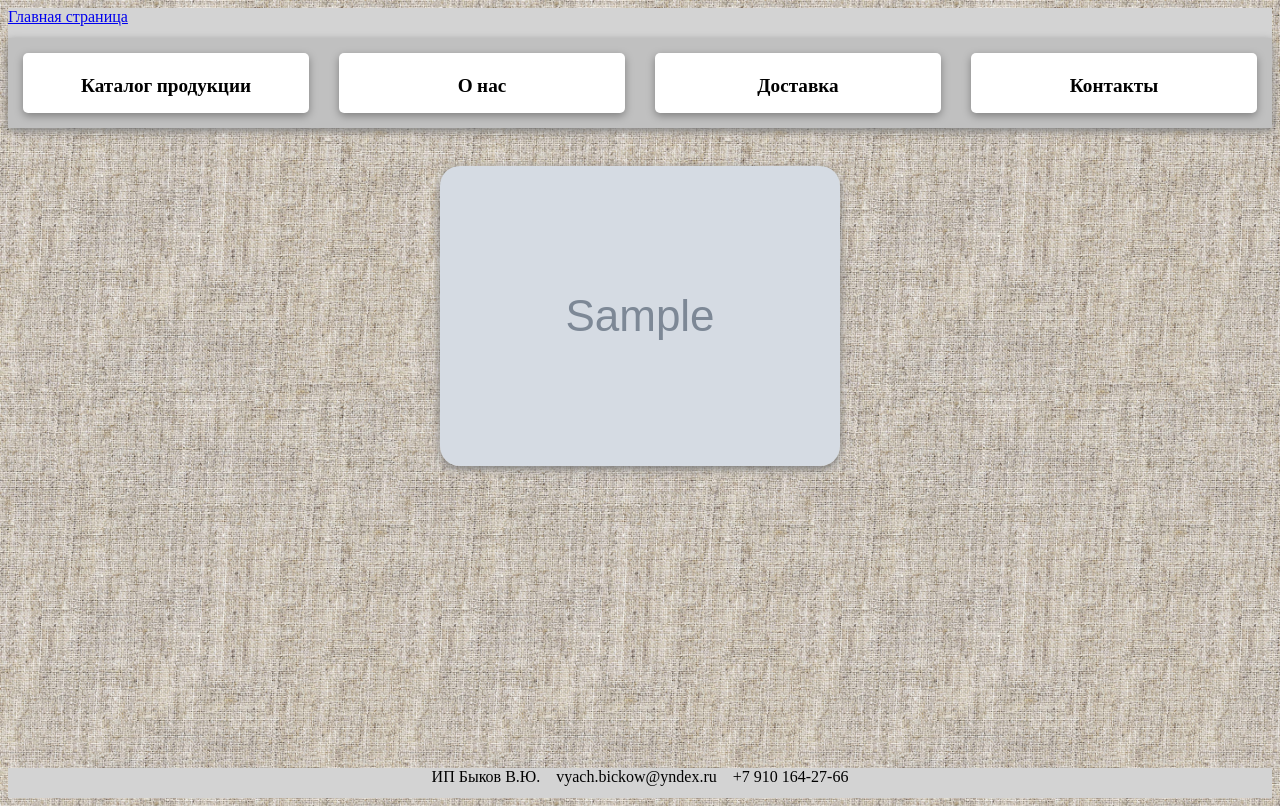
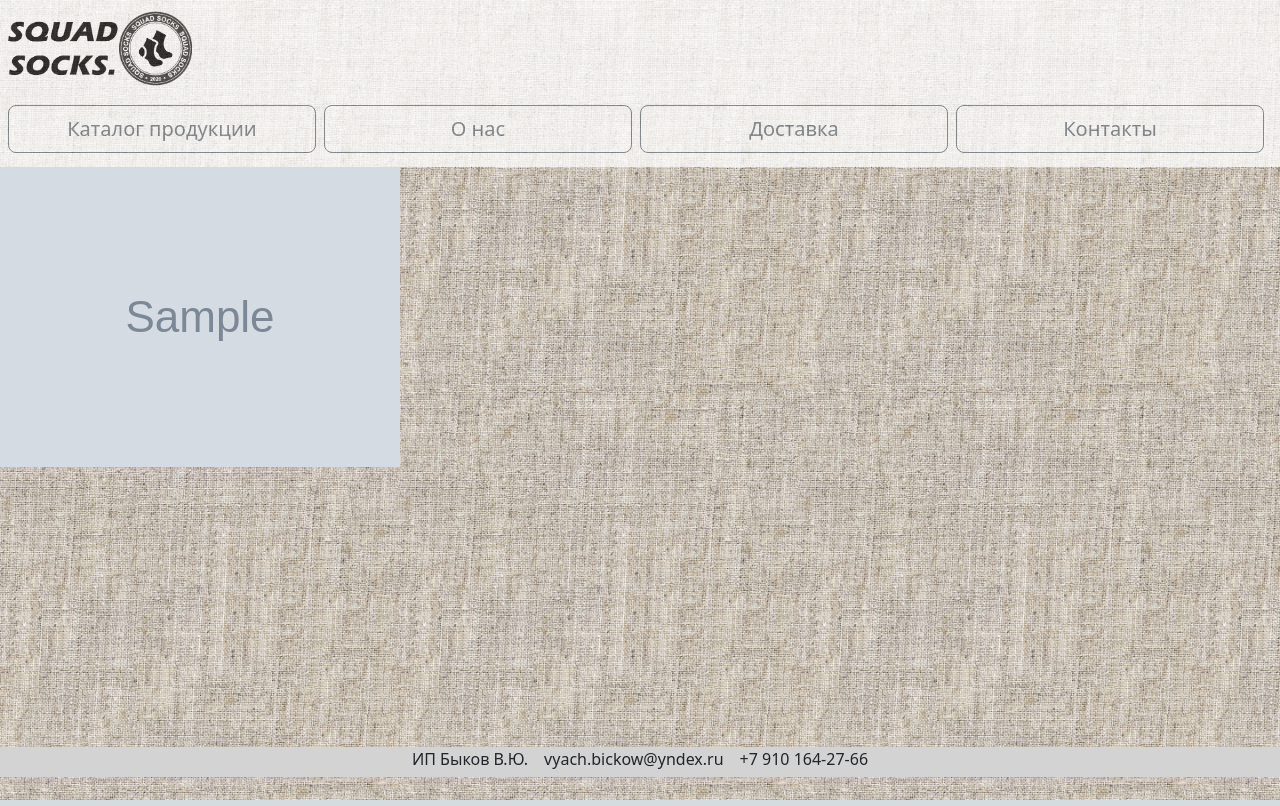
Before and after one commit to mike-sazonov/socks_project, a Django app: page / in a window 1280 px wide. Run offline with Django 5.2, Linux system fonts and the light colour scheme; tables that the repository leaves empty hold one stand-in row (values such as "Sample post"); grey boxes marked "Sample" are stand-in pictures; parts of the project's set-up code (start-up, migrations or seed data) failed here and were passed over; some libraries are stand-ins or nearby versions.

Commit message:
Add bootstrap5 Create new interface

```diff
--- a/requirements.txt
+++ b/requirements.txt
@@ -1,5 +1,6 @@
 asgiref==3.8.1
-Django==5.1
+Django==5.1.1
+django-bootstrap5==24.2
 gunicorn==23.0.0
 packaging==24.1
 psycopg2==2.9.9
--- a/socks/settings.py
+++ b/socks/settings.py
@@ -34,7 +34,8 @@ INSTALLED_APPS = [
     'django.contrib.messages',
     'django.contrib.staticfiles',
     'socks_page',
-    'django.contrib.postgres'
+    'django.contrib.postgres',
+    'django_bootstrap5',
 ]
 
 MIDDLEWARE = [
--- a/socks_page/templates/socks_page/start.html
+++ b/socks_page/templates/socks_page/start.html
@@ -1,19 +1,39 @@
 {% extends "base.html" %}
 
-{% block title %} Startpage {% endblock %}
+{% load django_bootstrap5 %}
+{% bootstrap_css %}
+{% bootstrap_javascript %}
 
+{% block title %} Squad_socks {% endblock %}
 {% block content %}
-<div class="menu">
-    {% for url, name in menu.items %}
-        <a class="start" href="{{ url }}">{{ name }}</a>
+<div class="d-sm-none d-lg-block bg-white opacity-75" style="height: 70px;">
+    <div class="d-flex p-2">
+        {% for url, name in menu.items %}
+            <a class="btn btn-outline-secondary btn-lg me-2" href="{{ url }}" role="button" style="width: 25%;">{{ name }}</a>
+        {% endfor %}
+    </div>
+</div>
+<div class="d-lg-none bg-white opacity-75">
+    <p>
+        <a type="button" data-bs-toggle="collapse" data-bs-target="#collapseExample" role="button" aria-expanded="false" aria-controls="collapseExample">
+            <img class="p-2" src="/static/css/button.png" style="height: 160px;">
+        </a>
+    </p>
+    <div class="collapse bg-white" id="collapseExample">
+        <div class="container p-2" style="width: 100%;">
+            {% for url, name in menu.items %}
+                <div class="d-grid p-2">
+                    <a class="btn btn-outline-secondary btn-lg p-2" href="{{ url }}" style="--bs-btn-font-size: 4rem;">{{ name }}</a>
+                </div>
+            {% endfor %}
+        </div>
+    </div>
+</div>
+
+<div>
+    {% for image in images %}
+        <img src="{{ image.image.url }}">
     {% endfor %}
 </div>
-<div class="menu_image">
-    {% for image in images %}
-    <div class="menuSlides fade">
-    <img src="{{ image.image.url }}">
-    </div>
-    {% endfor %}
-</div>
-<script src="/static/js/menu_slide.js"></script>
+
 {% endblock %}
--- a/static/css/socks.css
+++ b/static/css/socks.css
@@ -5,7 +5,7 @@
 
 
 .content {
-    min-height: calc(100vh - 70px);
+    min-height: calc(100vh - 150px);
 }
 
 .footer {
@@ -108,12 +108,6 @@
     margin: 5px;
 }
 
-.top {
-    height: 30px;
-    width: 100%;
-    background-color: lightgrey;
-}
-
 input[type='checkbox'] {
     transform: scale(1.8);
     display: table-cell;
@@ -125,95 +119,6 @@ select[name='gender'] {
     display: table-cell;
     vertical-align: middle;
     margin: inherit;
-}
-
-
-/* Slideshow container */
-.slideshow-container {
-  max-width: 910px;
-  position: relative;
-  margin: auto;
-}
-
-.slideshow-container img {
-    width: 910px;
-    border-radius: 5px;
-    box-shadow: 0 3px 8px #808080;
-
-}
-
-/* Hide the images by default */
-.mySlides {
-    display: none;
-}
-
-/* Next & previous buttons */
-.prev, .next {
-  cursor: pointer;
-  position: absolute;
-  top: 50%;
-  width: auto;
-  margin-top: -22px;
-  padding: 16px;
-  color: white;
-  font-weight: bold;
-  font-size: 18px;
-  transition: 0.6s ease;
-  border-radius: 0 3px 3px 0;
-}
-
-/* Position the "next button" to the right */
-.next {
-  right: 0;
-  border-radius: 3px 0 0 3px;
-}
-
-/* On hover, add a black background color with a little bit see-through */
-.prev:hover, .next:hover {
-  background-color: rgba(0,0,0,0.8);
-}
-
-/* Number text */
-.numbertext {
-  color: #f2f2f2;
-  font-size: 12px;
-  padding: 8px 12px;
-  position: absolute;
-  top: 0;
-}
-
-/* Fading animation */
-.fade {
-  -webkit-animation-name: fade;
-  -webkit-animation-duration: 1.5s;
-  animation-name: fade;
-  animation-duration: 1.5s;
-}
-
-@-webkit-keyframes fade {
-  from {opacity: .4}
-  to {opacity: 1}
-}
-
-@keyframes fade {
-  from {opacity: .4}
-  to {opacity: 1}
-}
-
-
-.menu_image {
-  display: table;
-  margin: auto;
-  padding: 3%;
-}
-
-.menu_image img {
-    border-radius: 20px;
-    box-shadow: 0 3px 8px #808080;
-}
-
-.menuSlides {
-    display: none;
 }
 
 .about
--- a/templates/base.html
+++ b/templates/base.html
@@ -2,22 +2,18 @@
 
 <!DOCTYPE html>
 <html lang="en">
+<link href="https://cdn.jsdelivr.net/npm/bootstrap@5.3.3/dist/css/bootstrap.min.css" rel="stylesheet" integrity="sha384-QWTKZyjpPEjISv5WaRU9OFeRpok6YctnYmDr5pNlyT2bRjXh0JMhjY6hW+ALEwIH" crossorigin="anonymous">
+<script src="https://cdn.jsdelivr.net/npm/bootstrap@5.3.3/dist/js/bootstrap.bundle.min.js" integrity="sha384-YvpcrYf0tY3lHB60NNkmXc5s9fDVZLESaAA55NDzOxhy9GkcIdslK1eN7N6jIeHz" crossorigin="anonymous"></script>
 <head>
     <meta charset="UTF-8">
     <title>  {% block title %} {% endblock %}  </title>
     <link rel="stylesheet" href=" {% static 'css/socks.css' %}">
 </head>
 <body class="base">
-    <div class="top">
-        <a href="{% url 'start' %}">Главная страница</a>
+    {% include "head.html" %}
+    <div class="content">
+        {% block content %} {% endblock %}
     </div>
-    <div class="content">
-   {% block content %} {% endblock %}
-    </div>
-   <footer class="footer">
-       <div>
-           ИП Быков В.Ю.&emsp;vyach.bickow@yndex.ru&emsp;+7 910 164-27-66
-       </div>
-   </footer>
+    {% include "footer.html" %}
 </body>
 </html>
--- /dev/null
+++ b/templates/footer.html
@@ -0,0 +1,7 @@
+{% block content %}
+    <footer class="footer">
+        <div>
+            ИП Быков В.Ю.&emsp;vyach.bickow@yndex.ru&emsp;+7 910 164-27-66
+        </div>
+    </footer>
+{% endblock %}
--- /dev/null
+++ b/templates/head.html
@@ -0,0 +1,14 @@
+{% block content %}
+    <div class="sticky-top opacity-75">
+        <div class="d-lg-block bg-white d-sm-none" style="width: 100%;">
+            <a href="{% url 'start' %}">
+                <img class="p-2" src="/static/css/squad.png" style="width: 200px;">
+            </a>
+        </div>
+        <div class="d-flex bg-white d-lg-none" style="width: 100%;">
+            <a href="{% url 'start' %}">
+                <img class="p-2" src="/static/css/squad.png" style="width: 400px;">
+            </a>
+        </div>
+    </div>
+{% endblock %}
```
Also changed, not shown: static/css/button.png (added), static/css/squad.png (added), 2 other files.
